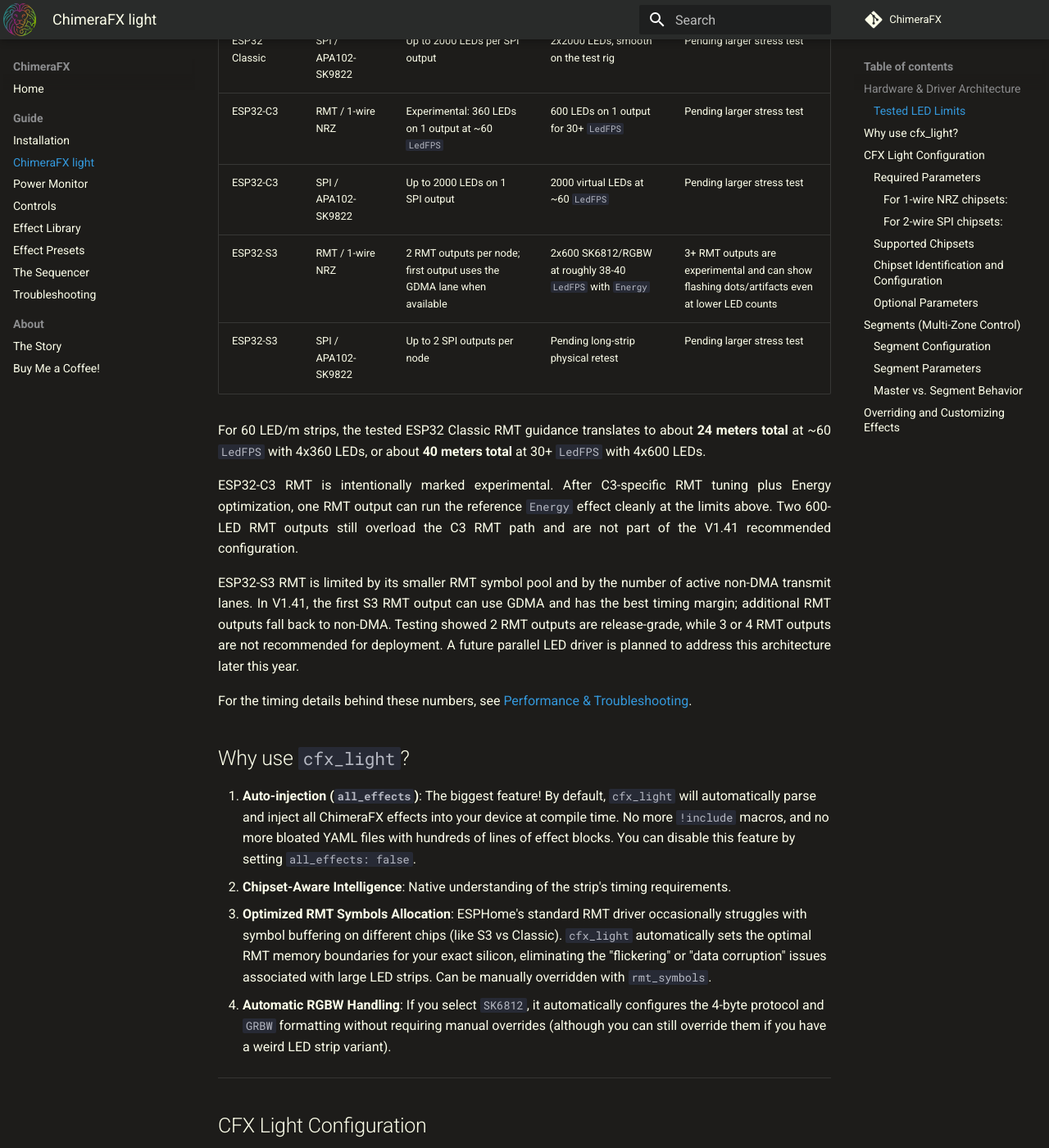
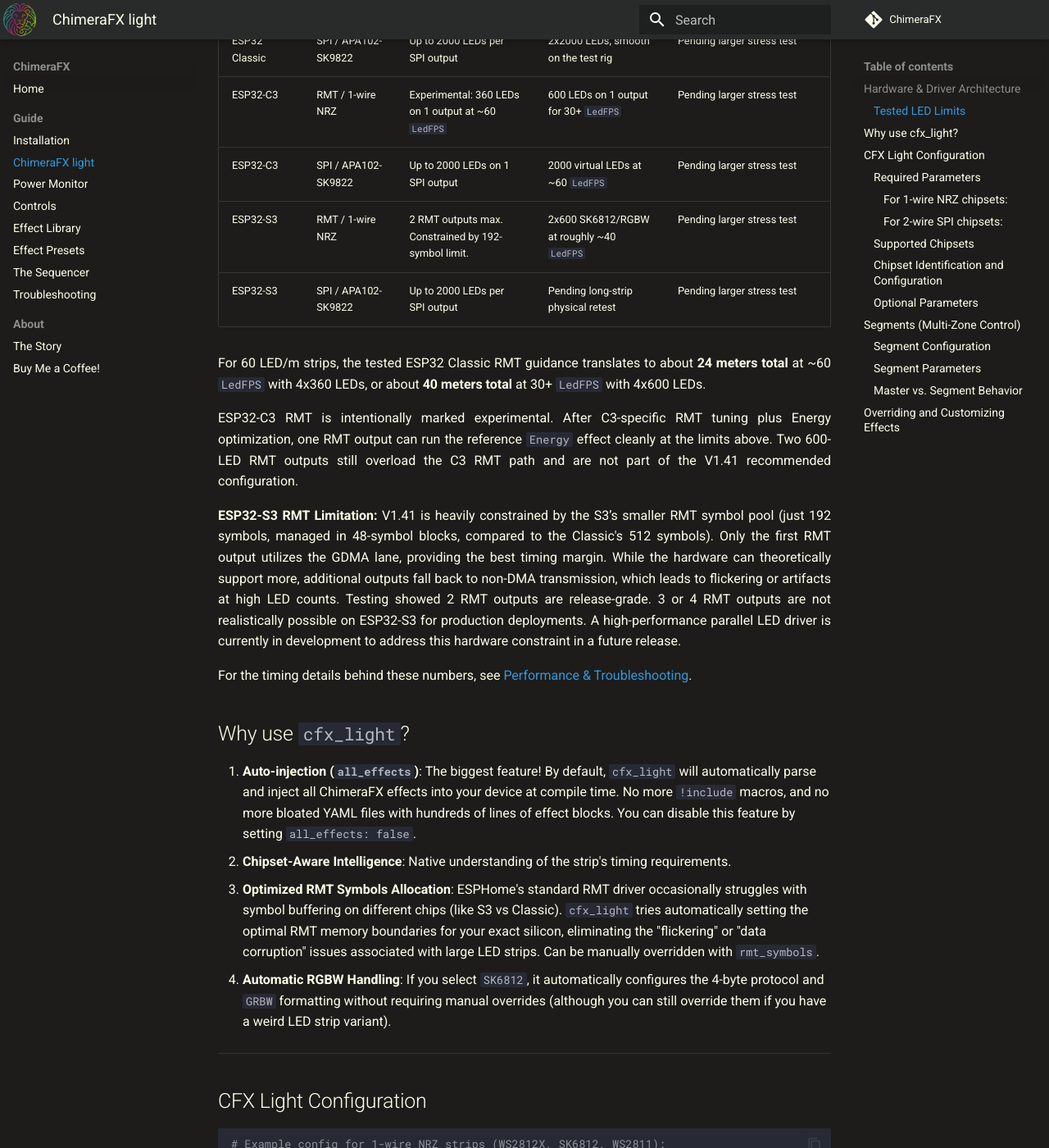
Before and after one commit to effelle/ChimeraFX, an MkDocs documentation site: the page built from docs/cfx_light.md, in a window 1280 px wide and 1400 px high, scrolled down 1299 px. Shown: the whole window at 82% size. Built offline with MkDocs 1.6.1 and Material for MkDocs 9.7.7, drawn with Linux system fonts in a browser that asks for light colours; comment, search, counter and statistics services are not loaded; some of the changed text lies outside the part shown.

```diff
--- a/docs/cfx_light.md
+++ b/docs/cfx_light.md
@@ -25,14 +25,14 @@ The limits below are based on physical testing for ChimeraFX V1.41 using the `En
 | ESP32 Classic | SPI / APA102-SK9822 | Up to 2000 LEDs per SPI output | 2x2000 LEDs, smooth on the test rig | Pending larger stress test |
 | ESP32-C3 | RMT / 1-wire NRZ | Experimental: 360 LEDs on 1 output at ~60 `LedFPS` | 600 LEDs on 1 output for 30+ `LedFPS` | Pending larger stress test |
 | ESP32-C3 | SPI / APA102-SK9822 | Up to 2000 LEDs on 1 SPI output | 2000 virtual LEDs at ~60 `LedFPS` | Pending larger stress test |
-| ESP32-S3 | RMT / 1-wire NRZ | 2 RMT outputs per node; first output uses the GDMA lane when available | 2x600 SK6812/RGBW at roughly 38-40 `LedFPS` with `Energy` | 3+ RMT outputs are experimental and can show flashing dots/artifacts even at lower LED counts |
-| ESP32-S3 | SPI / APA102-SK9822 | Up to 2 SPI outputs per node | Pending long-strip physical retest | Pending larger stress test |
+| ESP32-S3 | RMT / 1-wire NRZ | 2 RMT outputs max. Constrained by 192-symbol limit. | 2x600 SK6812/RGBW at roughly ~40 `LedFPS` | Pending larger stress test |
+| ESP32-S3 | SPI / APA102-SK9822 | Up to 2000 LEDs per SPI output | Pending long-strip physical retest | Pending larger stress test |
 
 For 60 LED/m strips, the tested ESP32 Classic RMT guidance translates to about **24 meters total** at ~60 `LedFPS` with 4x360 LEDs, or about **40 meters total** at 30+ `LedFPS` with 4x600 LEDs.
 
 ESP32-C3 RMT is intentionally marked experimental. After C3-specific RMT tuning plus Energy optimization, one RMT output can run the reference `Energy` effect cleanly at the limits above. Two 600-LED RMT outputs still overload the C3 RMT path and are not part of the V1.41 recommended configuration.
 
-ESP32-S3 RMT is limited by its smaller RMT symbol pool and by the number of active non-DMA transmit lanes. In V1.41, the first S3 RMT output can use GDMA and has the best timing margin; additional RMT outputs fall back to non-DMA. Testing showed 2 RMT outputs are release-grade, while 3 or 4 RMT outputs are not recommended for deployment. A future parallel LED driver is planned to address this architecture later this year.
+**ESP32-S3 RMT Limitation:** V1.41 is heavily constrained by the S3’s smaller RMT symbol pool (just 192 symbols, managed in 48-symbol blocks, compared to the Classic's 512 symbols). Only the first RMT output utilizes the GDMA lane, providing the best timing margin. While the hardware can theoretically support more, additional outputs fall back to non-DMA transmission, which leads to flickering or artifacts at high LED counts. Testing showed 2 RMT outputs are release-grade. 3 or 4 RMT outputs are not realistically possible on ESP32-S3 for production deployments. A high-performance parallel LED driver is currently in development to address this hardware constraint in a future release.
 
 For the timing details behind these numbers, see [Performance & Troubleshooting](Troubleshooting.md#performance-limits-and-real-fps).
 
@@ -40,7 +40,7 @@ For the timing details behind these numbers, see [Performance & Troubleshooting]
 
 1. **Auto-injection (`all_effects`)**: The biggest feature! By default, `cfx_light` will automatically parse and inject all ChimeraFX effects into your device at compile time. No more `!include` macros, and no more bloated YAML files with hundreds of lines of effect blocks. You can disable this feature by setting `all_effects: false`.
 2. **Chipset-Aware Intelligence**: Native understanding of the strip's timing requirements.
-3. **Optimized RMT Symbols Allocation**: ESPHome's standard RMT driver occasionally struggles with symbol buffering on different chips (like S3 vs Classic). `cfx_light` automatically sets the optimal RMT memory boundaries for your exact silicon, eliminating the "flickering" or "data corruption" issues associated with large LED strips. Can be manually overridden with `rmt_symbols`.
+3. **Optimized RMT Symbols Allocation**: ESPHome's standard RMT driver occasionally struggles with symbol buffering on different chips (like S3 vs Classic). `cfx_light` tries automatically setting the optimal RMT memory boundaries for your exact silicon, eliminating the "flickering" or "data corruption" issues associated with large LED strips. Can be manually overridden with `rmt_symbols`.
 4. **Automatic RGBW Handling**: If you select `SK6812`, it automatically configures the 4-byte protocol and `GRBW` formatting without requiring manual overrides (although you can still override them if you have a weird LED strip variant).
 
 ---
```
Also changed, not shown: other parts of docs/cfx_light.md (+2 -2 lines), README.md (+3 -2 lines), docs/Installation.md (+1 -1 lines), docs/Troubleshooting.md (+2 -2 lines), docs/cfx_sequence.md (+5 -0 lines), docs/index.md (+3 -3 lines), 1 other file.
